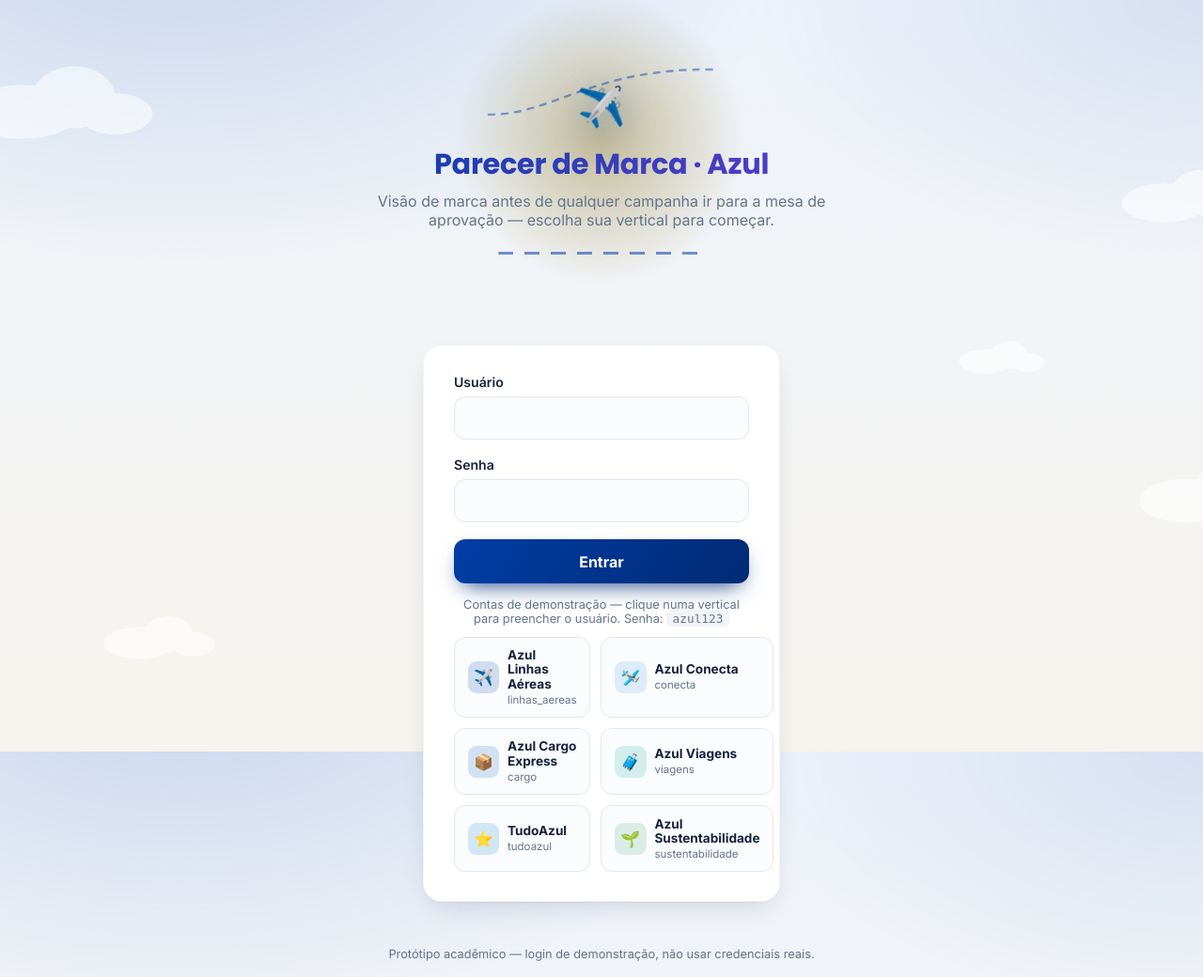
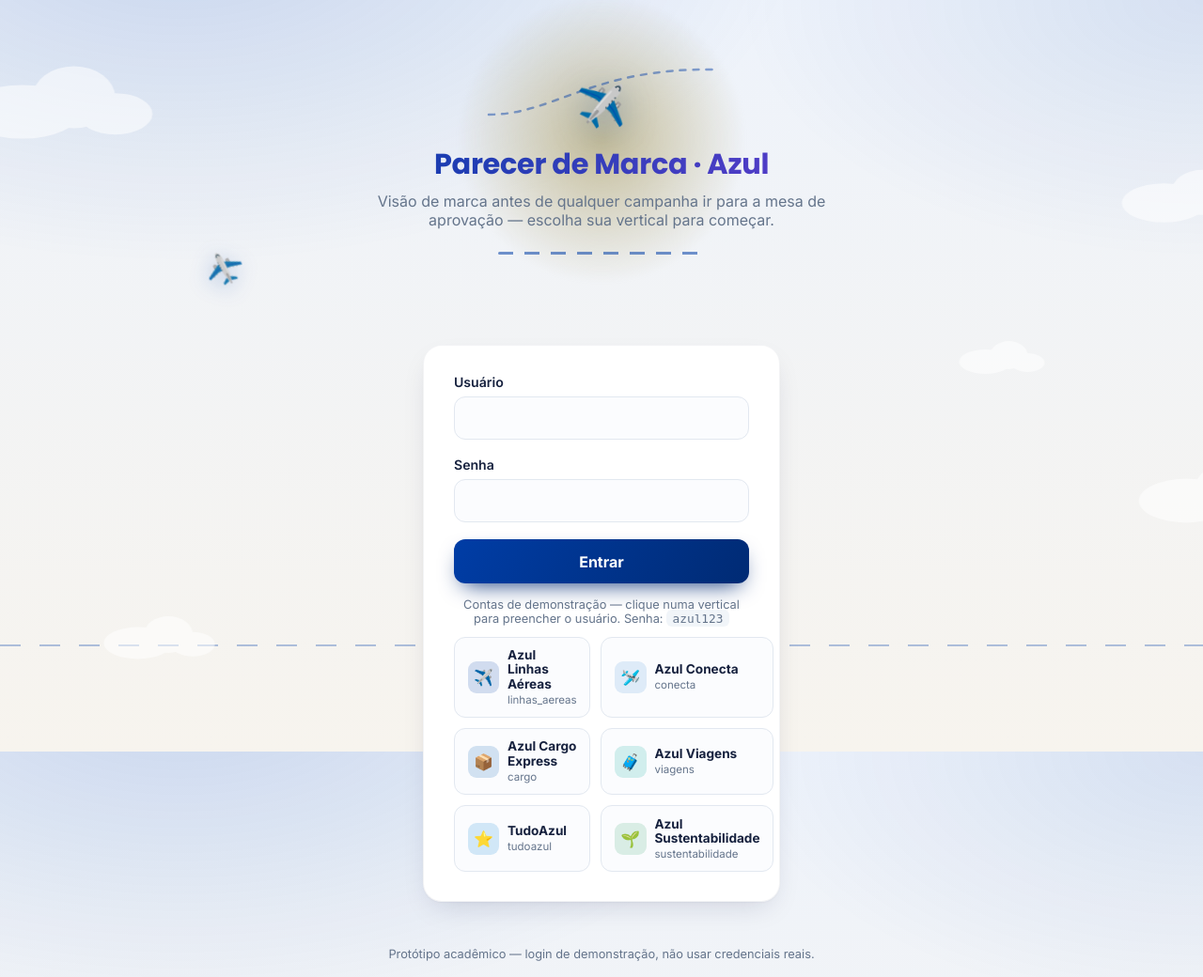
Before and after one commit to GuiDomFra/Inteli-X-Azul, a Flask app: page /login in a window 1280 px wide. Shown: the top 1040 px of the page at 94% size. Run offline with Flask 3, Linux system fonts and the light colour scheme; parts of the project's set-up code (start-up, migrations or seed data) failed here and were passed over.

Commit message:
Adiciona cena de decolagem/pouso em tela cheia no login
Fundo animado (atrás das nuvens e do card) com um avião decolando na
diagonal até sumir no alto, e logo em seguida outro pousando do lado
oposto, em loop contínuo — puro CSS (keyframes + transform), sem JS.
Respeita prefers-reduced-motion.

Co-Authored-By: Claude Sonnet 5 <noreply@anthropic.com>

```diff
--- a/templates/login.html
+++ b/templates/login.html
@@ -116,6 +116,61 @@
     font-size: 0.8rem;
   }
 
+  /* Cena de decolagem/pouso em tela cheia, atrás de tudo */
+  .flight-scene {
+    position: fixed;
+    inset: 0;
+    z-index: -2;
+    overflow: hidden;
+    pointer-events: none;
+  }
+  .flight-scene .runway-line {
+    position: absolute;
+    left: 0; right: 0; bottom: 14%;
+    height: 2px;
+    background: repeating-linear-gradient(90deg, var(--azul-blue) 0 22px, transparent 22px 42px);
+    opacity: 0.3;
+  }
+  .flight-scene .jet {
+    position: absolute;
+    left: 10%;
+    bottom: 15%;
+    font-size: 3.2rem;
+    opacity: 0;
+    filter: drop-shadow(0 10px 20px rgba(0,61,166,0.3));
+  }
+  .flight-scene .jet-flip { display: inline-block; }
+  @media (prefers-color-scheme: dark) { .flight-scene .jet { filter: drop-shadow(0 10px 20px rgba(0,0,0,0.5)); } }
+  .jet--takeoff { animation: takeoff 10s cubic-bezier(.4,0,.6,1) infinite; }
+  .jet--landing {
+    left: auto;
+    right: 8%;
+    top: 10%;
+    bottom: auto;
+    animation: landing 10s cubic-bezier(.4,0,.6,1) infinite;
+    animation-delay: 5s;
+  }
+  /* O emoji já aponta pro nordeste por padrão — espelha só o glifo (não o
+     movimento) pra ele apontar pro sudoeste na descida, na aterrissagem */
+  .jet--landing .jet-flip { transform: scaleX(-1); }
+  @keyframes takeoff {
+    0%   { transform: translate(0, 0) rotate(-6deg) scale(0.85); opacity: 0; }
+    6%   { opacity: 0.9; }
+    50%  { transform: translate(70vw, -78vh) rotate(-38deg) scale(0.35); opacity: 0.9; }
+    62%  { opacity: 0; }
+    100% { opacity: 0; transform: translate(70vw, -78vh) rotate(-38deg) scale(0.35); }
+  }
+  @keyframes landing {
+    0%   { transform: translate(0, 0) rotate(22deg) scale(0.4); opacity: 0; }
+    6%   { opacity: 0.9; }
+    50%  { transform: translate(-72vw, 68vh) rotate(-2deg) scale(1); opacity: 0.9; }
+    62%  { opacity: 0; }
+    100% { opacity: 0; transform: translate(-72vw, 68vh) rotate(-2deg) scale(1); }
+  }
+  @media (prefers-reduced-motion: reduce) {
+    .jet--takeoff, .jet--landing { animation: none; opacity: 0; }
+  }
+
   .sky-decor {
     position: fixed;
     inset: 0;
@@ -133,6 +188,12 @@
   @keyframes drift { from { transform: translateX(0); } to { transform: translateX(60px); } }
   @keyframes drift-rev { from { transform: translateX(0); } to { transform: translateX(-60px); } }
 </style>
+
+<div class="flight-scene" aria-hidden="true">
+  <div class="runway-line"></div>
+  <span class="jet jet--takeoff"><span class="jet-flip">✈️</span></span>
+  <span class="jet jet--landing"><span class="jet-flip">✈️</span></span>
+</div>
 
 <div class="sky-decor" aria-hidden="true">
   <svg class="cloud-1" viewBox="0 0 100 40" fill="none"><ellipse cx="30" cy="25" rx="28" ry="13" fill="#ffffff"/><ellipse cx="55" cy="18" rx="20" ry="15" fill="#ffffff"/><ellipse cx="75" cy="26" rx="18" ry="10" fill="#ffffff"/></svg>
```
